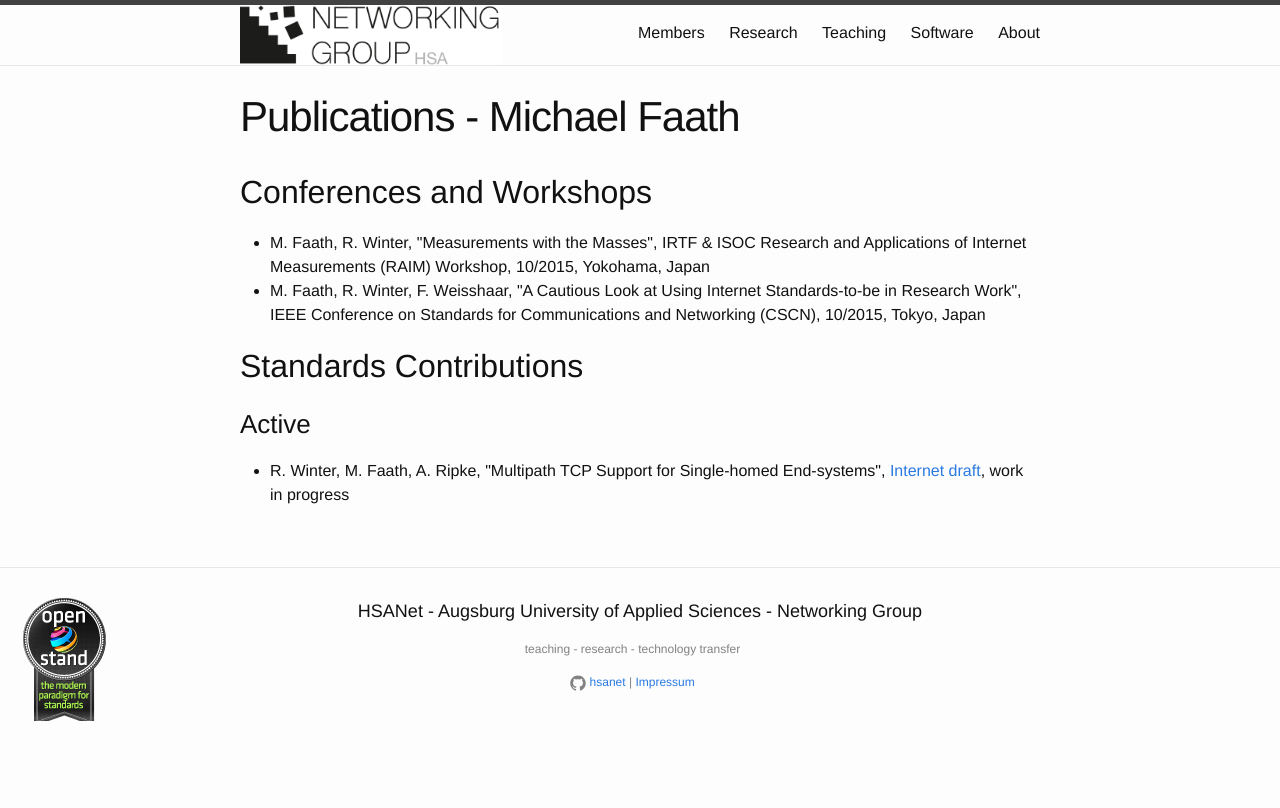
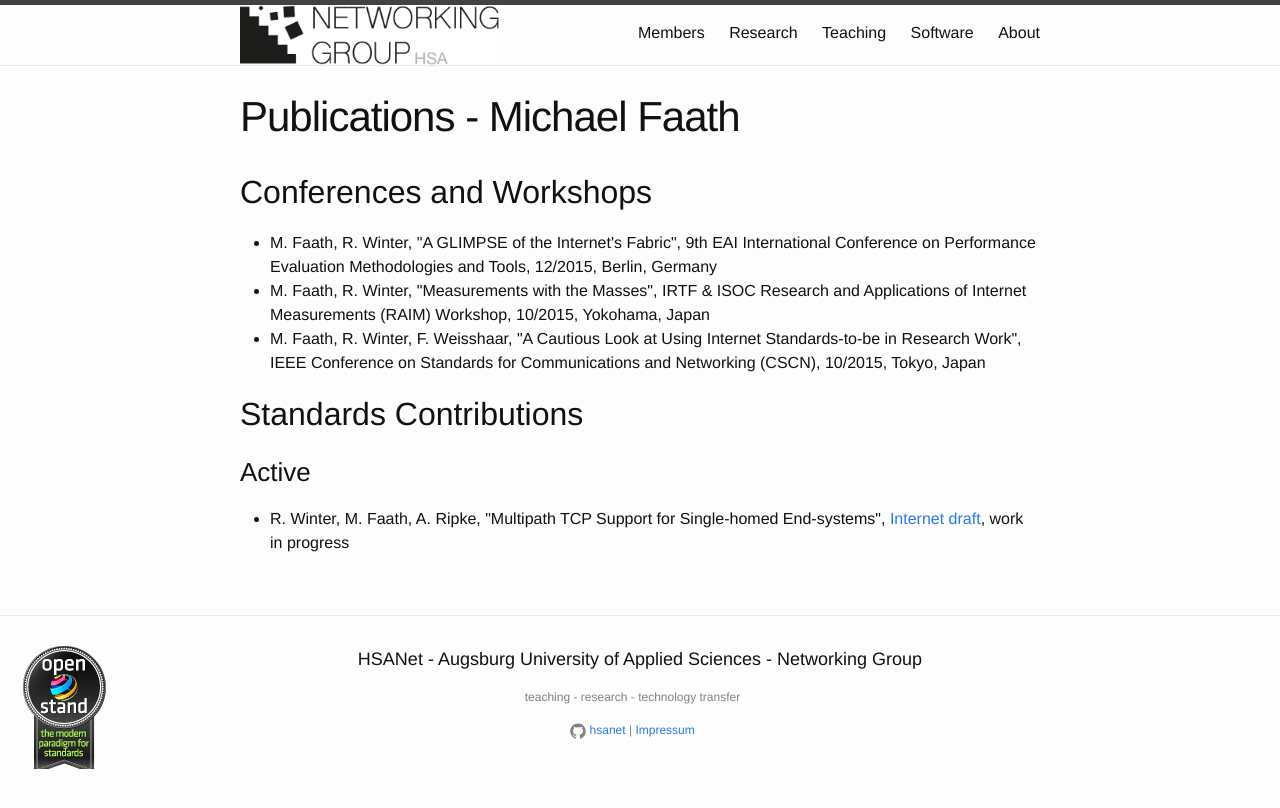
Before and after one commit to HSAnet/hsanet.github.io, a Jekyll site: the page built from publications_michael.md, in a window 1280 px wide. Shown: the top 808 px of the page. Built offline with Jekyll 4.4.1, drawn with Linux system fonts in a browser that asks for light colours.

Commit message:
valuetools paper

```diff
--- a/_data/publications_all.yml
+++ b/_data/publications_all.yml
@@ -1,5 +1,13 @@
 #Conferences and Workshops
 
+- title: A GLIMPSE of the Internet's Fabric
+  authors:
+    - name: M. Faath
+    - name: R. Winter
+  type: conf
+  date: 12/2015
+  conf: 9th EAI International Conference on Performance Evaluation Methodologies and Tools
+  place: Berlin, Germany
 - title: Measurements with the Masses
   authors:
     - name: M. Faath
--- a/_data/publications_michael.yml
+++ b/_data/publications_michael.yml
@@ -1,5 +1,13 @@
 #Conferences and Workshops
 
+- title: A GLIMPSE of the Internet's Fabric
+  authors:
+    - name: M. Faath
+    - name: R. Winter
+  type: conf
+  date: 12/2015
+  conf: 9th EAI International Conference on Performance Evaluation Methodologies and Tools
+  place: Berlin, Germany
 - title: Measurements with the Masses
   authors:
     - name: M. Faath
```
